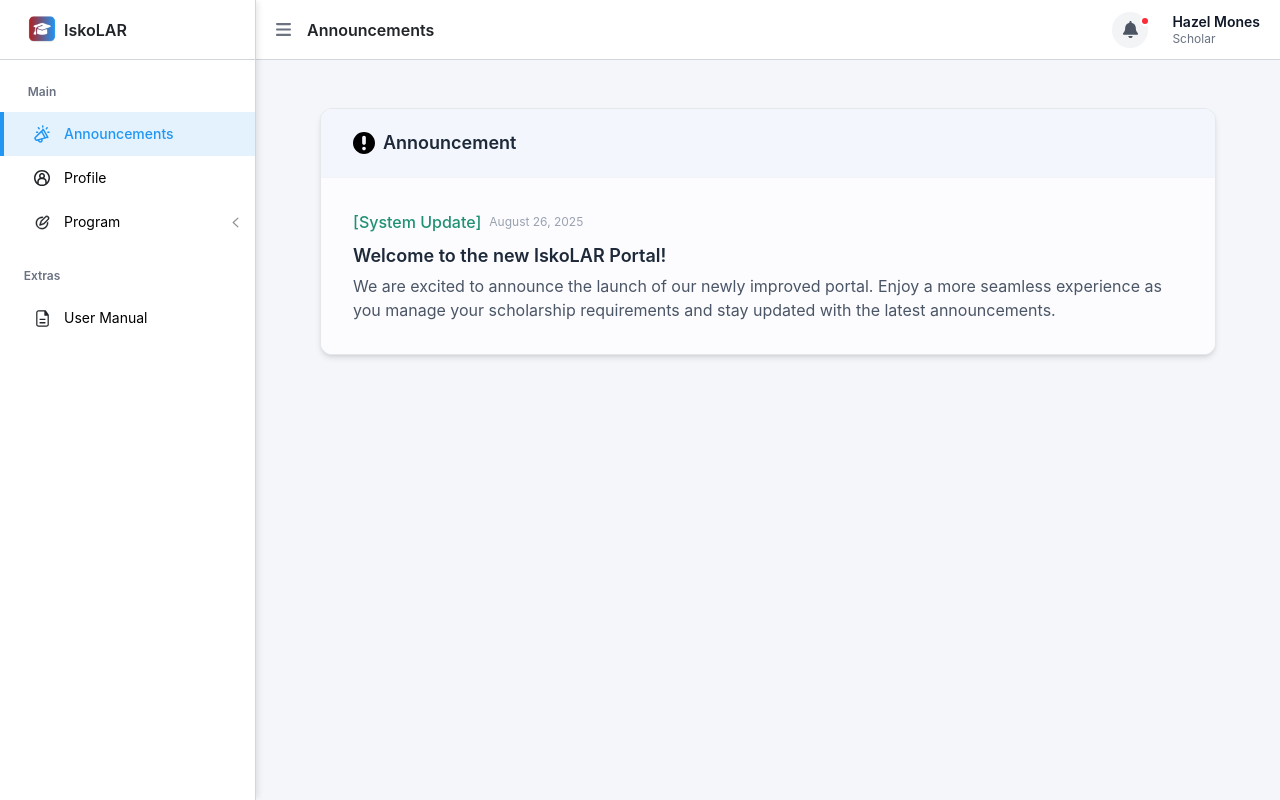
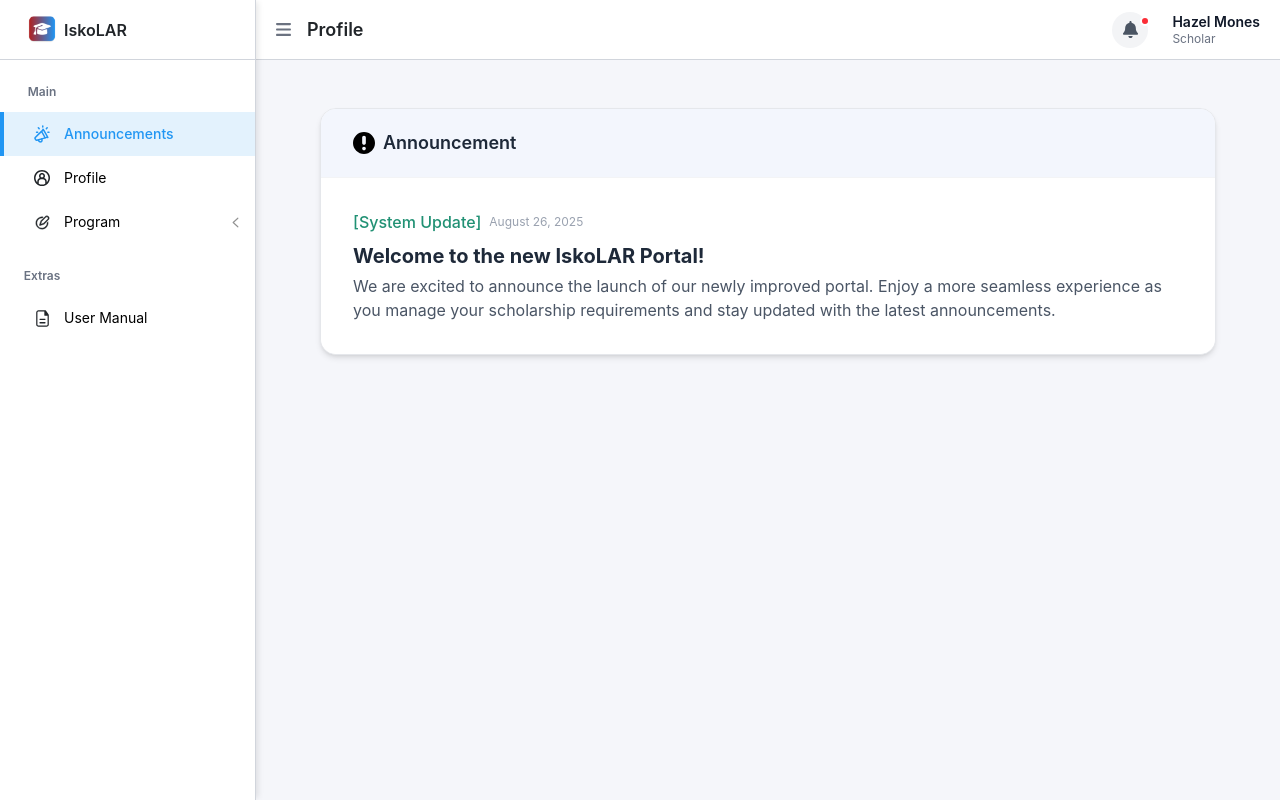
Before and after one commit to APC-SoCIT/APC_2025-2026_T1_SISTEM_IskoLAR, a Next.js app in the folder iskolar/: page /scholar/announcements in a window 1280 px wide. Built offline with nearby package versions, Linux system fonts and the light colour scheme.

Commit message:
modified announcements page

```diff
--- a/iskolar/app/scholar/announcements/page.tsx
+++ b/iskolar/app/scholar/announcements/page.tsx
@@ -8,7 +8,7 @@ export default function AnnouncementsPage() {
   const notifRef = useRef<HTMLDivElement>(null);
 
   return (
-    <div className="min-h-screen bg-[#f5f6fa] pl-64">
+    <div className="min-h-screen w-full bg-[#f5f6fa] pl-64">
       {/* Header - already implemented above */}
       <div className="fixed top-0 left-64 right-0 z-10 h-[60px] bg-white border-b border-gray-300 flex items-center gap-2 px-5">
         <Image
@@ -18,7 +18,7 @@ export default function AnnouncementsPage() {
           height={15}
           className="transition-all duration-300"
         />
-        <span className="text-base font-semibold pl-2">Announcements</span>
+        <span className="text-lg font-semibold pl-2">Profile</span>
         <div className="ml-auto flex items-center gap-6">
           {/* Notification Icon */}
           <div
@@ -78,10 +78,9 @@ export default function AnnouncementsPage() {
         </div>
       </div>
       {/* Main content area */}
-      <div className="pt-[60px] max-w-4xl mx-auto w-full">
-        <div className="mt-12 flex justify-center">
-          <div className="w-full">
-            <div className="rounded-xl border border-gray-200 bg-white shadow-md overflow-hidden">
+      <div className="pt-[60px] min-h-[calc(100vh-60px)] flex justify-center items-start">
+        <div className="w-full max-w-4xl mt-12">
+          <div className="rounded-2xl border border-gray-200 bg-white shadow-md overflow-hidden">
             <div className="flex items-center gap-2 px-8 py-5 border-b border-gray-100 bg-[#f3f6fd]">
               <Image
                 src="/icons/announcement.svg"
@@ -92,21 +91,19 @@ export default function AnnouncementsPage() {
               />
               <span className="font-semibold text-gray-800 text-lg">Announcement</span>
             </div>
-              <div className="px-8 py-8 min-h-[120px] bg-[#fcfcff]">
+            <div className="px-8 py-8 bg-white">
               {/* Sample Announcement */}
               <div>
                 <div className="flex items-center gap-2 mb-2">
                   <span className="text-[#219174] font-medium text-base">[System Update]</span>
                   <span className="text-xs text-gray-400">August 26, 2025</span>
                 </div>
-                  <div className="font-semibold text-gray-800 text-lg mb-1">
+                <div className="font-bold text-gray-800 text-xl mb-1">
                   Welcome to the new IskoLAR Portal!
                 </div>
                 <div className="text-gray-600 text-base">
                   We are excited to announce the launch of our newly improved portal. Enjoy a more seamless experience as you manage your scholarship requirements and stay updated with the latest announcements.
                 </div>
-                </div>
-                {/* Add more announcements here if needed */}
               </div>
             </div>
           </div>
```
Lines whose indentation alone changed are shown as unchanged.
